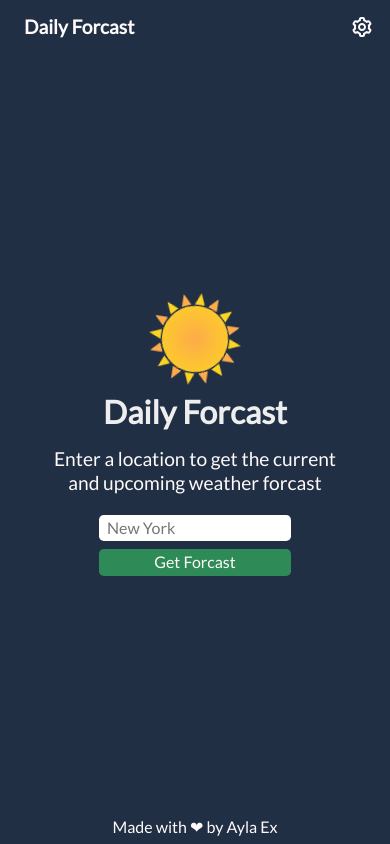
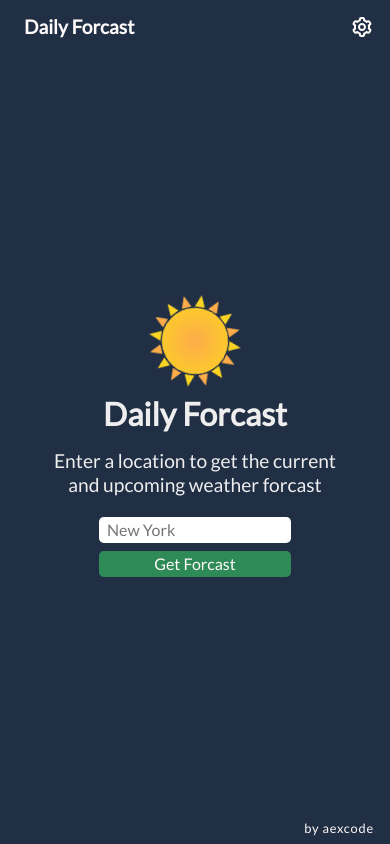
Before and after one commit to AB6923/daily-forecast, a React (Create React App) app: page / in a window 390 px wide. Built offline with nearby package versions, Linux system fonts and the light colour scheme; the HTML template or start-up script is replaced by a standard one.

Commit message:
complete mobile design

```diff
--- a/src/App.js
+++ b/src/App.js
@@ -1,7 +1,7 @@
 import React from 'react'
 import { WeatherContextProvider } from './contexts/WeatherContext'
 import { Forcast, Loading, Splash } from './pages'
-import { Header, Footer } from './components'
+import { Header } from './components'
 
 import 'normalize.css'
 import './sass/index.scss'
@@ -16,7 +16,12 @@ export default function App() {
 					<Loading />
 					<Forcast />
 				</main>
-				<Footer />
+				<footer>
+					by{' '}
+					<a href='https://aexcode.com' target='_blank'>
+						aexcode
+					</a>
+				</footer>
 			</div>
 		</WeatherContextProvider>
 	)
--- a/src/components/Footer.js
+++ /dev/null
@@ -1,9 +0,0 @@
-import React from 'react'
-
-export const Footer = () => {
-	return (
-		<footer>
-			<p>Made with ❤ by Ayla Ex</p>
-		</footer>
-	)
-}
--- a/src/components/index.js
+++ b/src/components/index.js
@@ -1,6 +1,5 @@
 export * from './forms'
 export * from './icons'
-export * from './Footer'
 export * from './ForcastCard'
 export * from './Header'
 export * from './Temp'
--- a/src/sass/_elements.scss
+++ b/src/sass/_elements.scss
@@ -56,5 +56,11 @@ h3 {
 
 footer {
 	width: 100%;
-	text-align: center;
+	text-align: right;
+	font-size: 0.8rem;
+	letter-spacing: 0.05rem;
+
+	a {
+		color: $white;
+	}
 }
--- a/src/sass/components/_locationForm.scss
+++ b/src/sass/components/_locationForm.scss
@@ -12,6 +12,7 @@
 		text-align: center;
 		line-height: 1.25em;
 		margin: $spaceMd;
+		color: $silver;
 	}
 
 	input {
```
